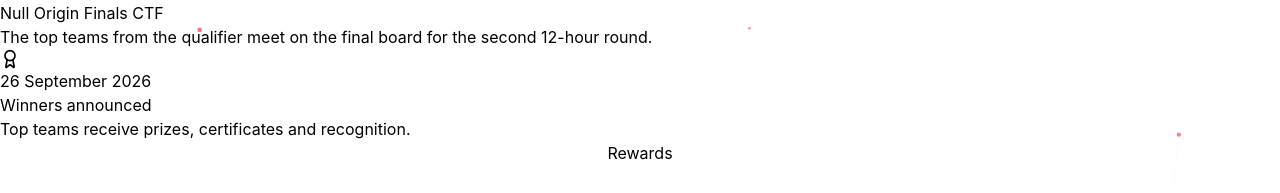
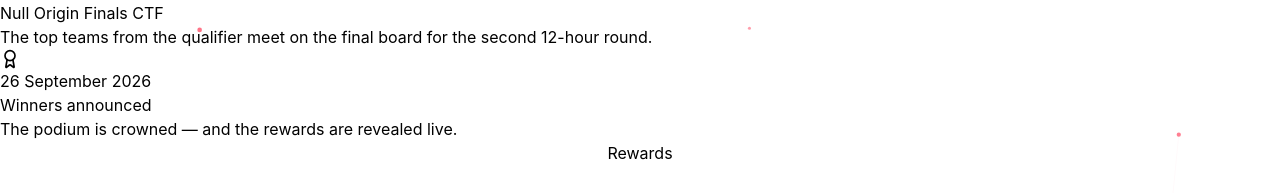
Before and after one commit to Amansinghtomar12/NullOrigin_ShadowCopy, a React (Vite) app: page / in a window 1280 px wide. Shown: the part 9228-9421 px from the top of the page. Built offline with nearby package versions, Linux system fonts and the light colour scheme; a web font is replaced by a local one.

Commit message:
Timeline winners entry teases the reveal instead of listing rewards

```diff
--- a/src/components/sections/Schedule.tsx
+++ b/src/components/sections/Schedule.tsx
@@ -24,7 +24,7 @@ const TIMELINE = [
   {
     date: "26 September 2026",
     title: "Winners announced",
-    desc: "Top teams receive prizes, certificates and recognition.",
+    desc: "The podium is crowned — and the rewards are revealed live.",
     icon: <Award className="h-5 w-5" />,
   },
 ];
```
